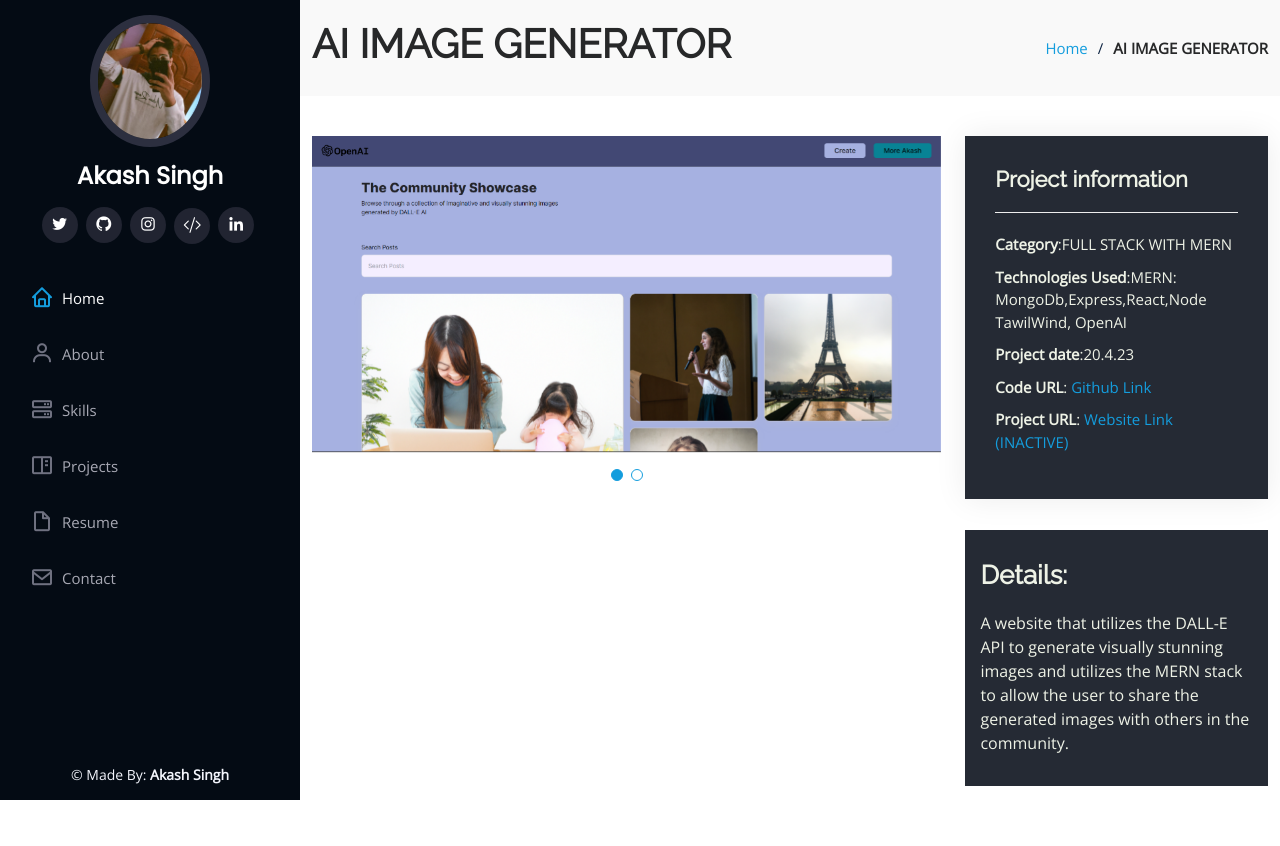
After one commit to Akash-Singh04/MyPersonalWebsite, a Flask app: page /aiimagegenerator in a window 1280 px wide. The commit adds this page. Run offline with Flask 3, Linux system fonts and the light colour scheme; some libraries are stand-ins or nearby versions.

Commit message:
Added New Project, Skills and resume

```diff
--- a/My Personal Website/main.py
+++ b/My Personal Website/main.py
@@ -18,9 +18,10 @@ def tinderbot():
 def twitterbot():
     return render_template("twitter-bot.html")
 
-@app.route('/tindog')
-def tindog():
-    return render_template("tindog.html")
+@app.route('/aiimagegenerator')
+def aiimagegenerator():
+    return render_template("aiimagegenerator.html")
+
 
 @app.route('/lofisongplayer')
 def lofisongplayer():
--- /dev/null
+++ b/My Personal Website/templates/aiimagegenerator.html
@@ -0,0 +1,157 @@
+<!DOCTYPE html>
+<html lang="en">
+
+<head>
+  <meta charset="utf-8">
+  <meta content="width=device-width,  initial-scale=1.0" name="viewport">
+
+  <title>AI IMAGE GENERATOR</title>
+  <meta content="" name="description">
+  <meta content="" name="keywords">
+
+  <!-- Favicons -->
+  <link href="/static/assets/img/favicon.ico" rel="icon">
+  <link href="/static/assets/img/favicon.ico" rel="apple-touch-icon">
+
+  <!-- Google Fonts -->
+  <link href="https://fonts.googleapis.com/css?family=Open+Sans:300, 300i, 400, 400i, 600, 600i, 700, 700i|Raleway:300, 300i, 400, 400i, 500, 500i, 600, 600i, 700, 700i|Poppins:300, 300i, 400, 400i, 500, 500i, 600, 600i, 700, 700i" rel="stylesheet">
+
+  <!-- Vendor CSS Files -->
+  <link href="/static/assets/vendor/aos/aos.css" rel="stylesheet">
+  <link href="/static/assets/vendor/bootstrap/css/bootstrap.min.css" rel="stylesheet">
+  <link href="/static/assets/vendor/bootstrap-icons/bootstrap-icons.css" rel="stylesheet">
+  <link href="/static/assets/vendor/boxicons/css/boxicons.min.css" rel="stylesheet">
+  <link href="/static/assets/vendor/glightbox/css/glightbox.min.css" rel="stylesheet">
+  <link href="/static/assets/vendor/swiper/swiper-bundle.min.css" rel="stylesheet">
+
+  <!-- Template Main CSS File -->
+  <link href="/static/assets/css/style.css" rel="stylesheet">
+
+
+</head>
+
+<body>
+
+  <!-- ======= Mobile nav toggle button ======= -->
+  <i class="bi bi-list mobile-nav-toggle d-xl-none"></i>
+
+  <!-- ======= Header ======= -->
+    <!-- ======= Header ======= -->
+    <header id="header">
+        <div class="d-flex flex-column">
+
+          <div class="profile">
+            <img src="static/assets/img/profile-img.jpg" alt="" class="img-fluid rounded-circle">
+            <h1 class="text-light"><a href="index.html">Akash Singh</a></h1>
+            <div class="social-links mt-3 text-center">
+              <a href="https://twitter.com/Kind_Of_Akash" class="twitter"><i class="bx bxl-twitter"></i></a>
+              <a href="https://github.com/Akash-Singh04" class="facebook"><i class="bx bxl-github"></i></a>
+            <a href="https://www.instagram.com/kind.of.akash/" class="instagram"><i class="bx bxl-instagram"></i></a>
+            <a href="https://www.codechef.com/users/akashsingh04" class="codechef"><i class="bi bi-code-slash"></i></a>
+            <a href="https://www.linkedin.com/in/akash-singh-a57081253/" class="linkedin"><i class="bx bxl-linkedin"></i></a>
+            </div>
+          </div>
+
+          <nav id="navbar" class="nav-menu navbar">
+            <ul>
+              <li><a href="{{url_for('home')}}" class="nav-link scrollto active"><i class="bx bx-home"></i> <span>Home</span></a></li>
+              <li><a href="{{url_for('home')}}" class="nav-link scrollto"><i class="bx bx-user"></i> <span>About</span></a></li>
+              <li><a href="{{url_for('home')}}" class="nav-link scrollto"><i class="bx bx-server"></i> <span>Skills</span></a></li>
+              <li><a href="{{url_for('home')}}" class="nav-link scrollto"><i class="bx bx-book-content"></i> <span>Projects</span></a></li>
+              <li><a href="{{url_for('home')}}" class="nav-link scrollto"><i class="bx bx-file-blank"></i> <span>Resume</span></a></li>
+              <li><a href="{{url_for('home')}}" class="nav-link scrollto"><i class="bx bx-envelope"></i> <span>Contact</span></a></li>
+            </ul>
+          </nav><!-- .nav-menu -->
+        </div>
+      </header><!-- End Header -->
+  <main id="main">
+
+    <!-- ======= Breadcrumbs ======= -->
+    <section id="breadcrumbs" class="breadcrumbs">
+      <div class="container">
+
+        <div class="d-flex justify-content-between align-items-center">
+          <h1><strong>AI IMAGE GENERATOR </strong></h1>
+          <hr>
+          <ol>
+            <li><a href="{{url_for('home')}}">Home</a></li>
+            <li><strong>AI IMAGE GENERATOR </strong></li>
+          </ol>
+        </div>
+
+      </div>
+    </section><!-- End Breadcrumbs -->
+
+    <!-- ======= Portfolio Details Section ======= -->
+    <section id="portfolio-details" class="portfolio-details">
+      <div class="container">
+
+        <div class="row gy-4">
+
+          <div class="col-lg-8">
+            <div class="portfolio-details-slider swiper">
+              <div class="swiper-wrapper align-items-center">
+                <div class="swiper-slide">
+                  <img src="static/assets/img/portfolio/portfolio-ai-image-1.png" alt="">
+                </div>
+                <div class="swiper-slide">
+                  <img src="static/assets/img/portfolio/portfolio-ai-image-2.png" alt="">
+                </div>
+              </div>
+              <div class="swiper-pagination"></div>
+            </div>
+          </div>
+
+          <div class="col-lg-4">
+            <div class="portfolio-info section-bg">
+              <h3>Project information</h3>
+              <ul>
+                <li><strong>Category</strong>:FULL STACK WITH MERN</li>
+                <li><strong>Technologies Used</strong>:MERN: <br>MongoDb,Express,React,Node <br>TawilWind, OpenAI</li>
+                <li><strong>Project date</strong>:20.4.23</li>
+                <li><strong>Code URL</strong>: <a href="https://github.com/Akash-Singh04/AI-IMAGE-GENERATION-APP">Github Link</a></li>
+                <li><strong>Project URL</strong>: <a href="">Website Link (INACTIVE)</a></li>
+              </ul>
+            </div>
+            <div class="portfolio-description section-bg maringer">
+              <h2>Details:</h2>
+              <p>
+                A website that utilizes the DALL-E API to generate visually stunning images and utilizes the MERN stack to allow the user to share the generated images with others in the community.</p>
+            </div>
+          </div>
+
+        </div>
+
+      </div>
+    </section><!-- End Portfolio Details Section -->
+
+  </main><!-- End #main -->
+
+  <!-- ======= Footer ======= -->
+  <footer id="footer">
+    <div class="container">
+      <div class="copyright">
+        &copy; Made By:  <strong><span>Akash Singh</span></strong>
+      </div>
+    </div>
+  </footer><!-- End  Footer -->
+
+  <a href="#" class="back-to-top d-flex align-items-center justify-content-center"><i class="bi bi-arrow-up-short"></i></a>
+
+  <!-- Vendor JS Files -->
+  <script src="/static/assets/vendor/purecounter/purecounter_vanilla.js"></script>
+  <script src="/static/assets/vendor/aos/aos.js"></script>
+  <script src="/static/assets/vendor/bootstrap/js/bootstrap.bundle.min.js"></script>
+  <script src="/static/assets/vendor/glightbox/js/glightbox.min.js"></script>
+  <script src="/static/assets/vendor/isotope-layout/isotope.pkgd.min.js"></script>
+  <script src="/static/assets/vendor/swiper/swiper-bundle.min.js"></script>
+  <script src="/static/assets/vendor/typed.js/typed.min.js"></script>
+  <script src="/static/assets/vendor/waypoints/noframework.waypoints.js"></script>
+  <script src="/static/assets/vendor/php-email-form/validate.js"></script>
+
+  <!-- Template Main JS File -->
+  <script src="/static/assets/js/main.js"></script>
+
+</body>
+
+</html>
```
Also changed, not shown: My Personal Website/templates/blogwebsite.html (+3 -9 lines), My Personal Website/templates/index.html (+42 -29 lines), My Personal Website/templates/lofi-song-player.html (+2 -8 lines), My Personal Website/templates/portfolio-details.html (+3 -8 lines), My Personal Website/templates/tinder-bot.html (+3 -9 lines), My Personal Website/templates/tindog.html (+3 -9 lines), My Personal Website/templates/twitter-bot.html (+3 -9 lines), My Personal Website/static/assets/img/portfolio/portfolio-ai-image-1.png (added), My Personal Website/static/assets/img/portfolio/portfolio-ai-image-2.png (added).
